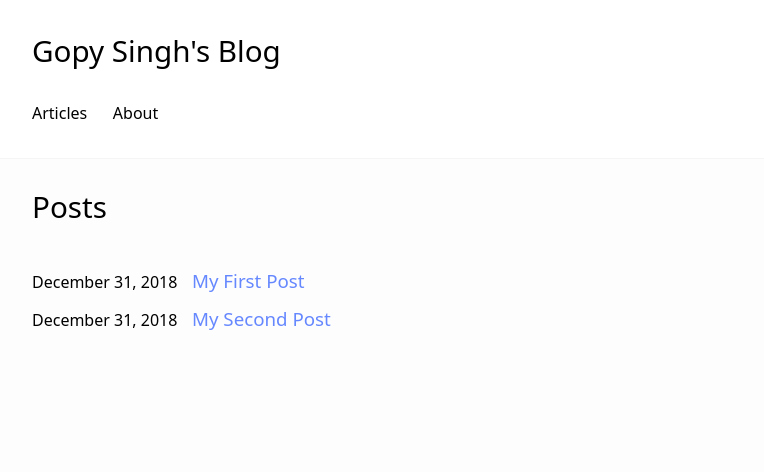
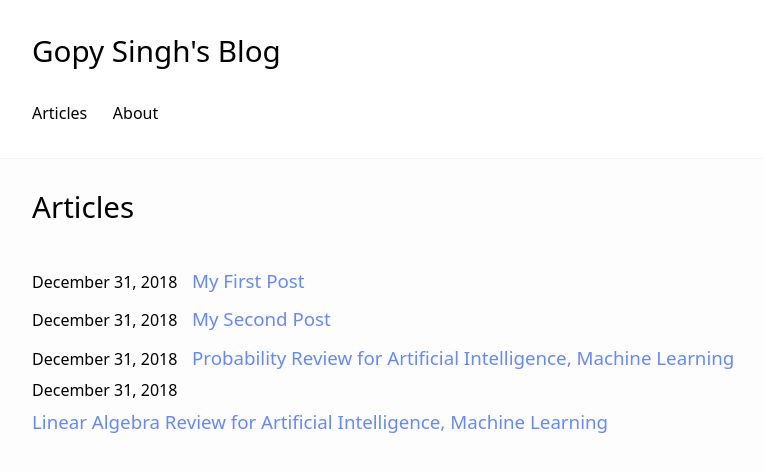
Before and after one commit to gurpreet-ai/gurpreet-ai.github.io, a Jekyll site: the page built from index.html, in a window 1280 px wide. Shown: the top 472 px of the page, without its empty margins (240-1004 px from the left). Built offline with Jekyll 4.4.1, drawn with Linux system fonts in a browser that asks for light colours; the list of posts is cut into pages by our own code.

Commit message:
updated posts

```diff
--- a/_layouts/home.html
+++ b/_layouts/home.html
@@ -3,7 +3,7 @@ layout: default
 ---
 <article class="archive">
 	{{ content }}
-	<header><h1>Posts</h1></header>
+	<header><h1>Articles</h1></header>
 	{% for post in site.posts %}
 	{%- assign date_format = site.date_format | default: "%B %d, %Y" -%}
 	<div>
--- /dev/null
+++ b/_posts/2018-12-31-Linear-Algebra-Review.md
@@ -0,0 +1,10 @@
+---
+layout: post
+title:  "Linear Algebra Review for Artificial Intelligence, Machine Learning"
+date:   2018-12-31 12:00:00
+---
+
+# Table of Contents
+
+> Part A
+> Part B
--- /dev/null
+++ b/_posts/2018-12-31-Probability-Review.md
@@ -0,0 +1,7 @@
+---
+layout: post
+title:  "Probability Review for Artificial Intelligence, Machine Learning"
+date:   2018-12-31 12:00:00
+---
+
+This is my first post test.
```
